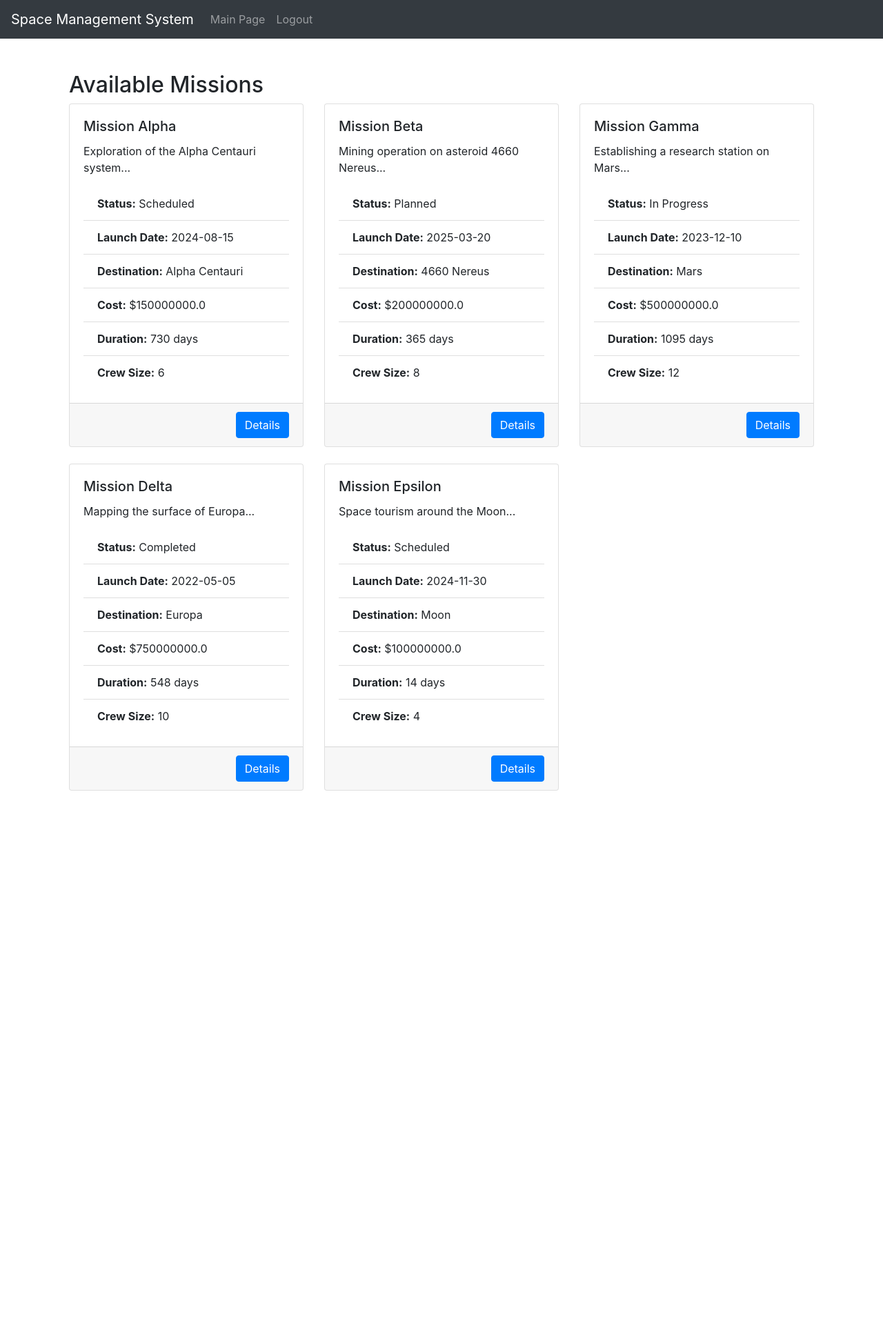
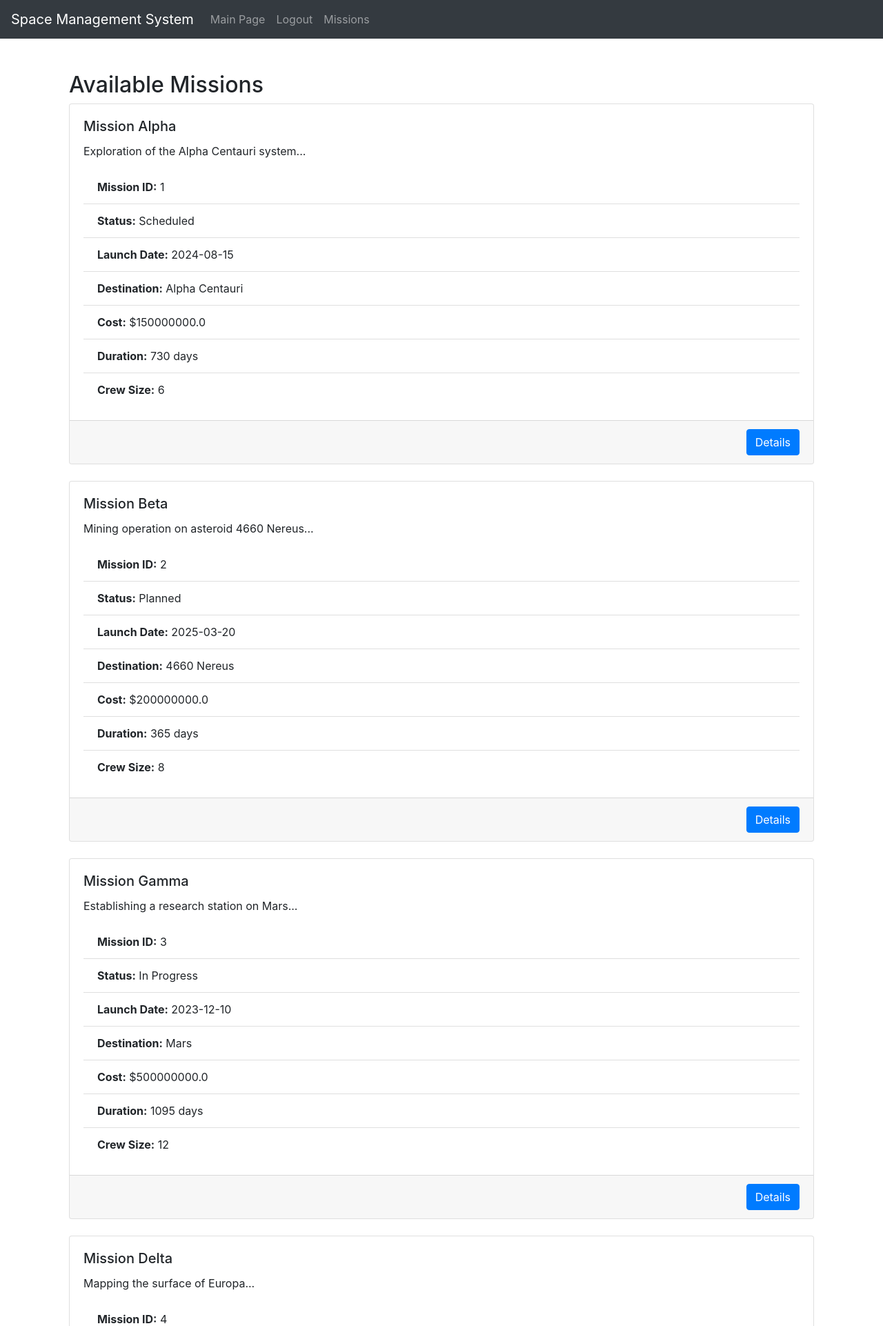
Before and after one commit to Emre-Akgul/Space-Management-System, a Flask app: page /missions in a window 1280 px wide. Shown: the top 1922 px of the page at 69% size. Before the commit the page ends 1146 px from the top, so only its background shows below. Run offline with Flask 2, Linux system fonts and the light colour scheme; a user stored in the database is signed in; data comes from the database, SQL or seed files in the repository; both versions use the stored data as it was after the commit; data that the repository does not hold is empty; some libraries are stand-ins or nearby versions.

Commit message:
missions added to layout, missions page modified, mission details added, backend of bidding

```diff
--- a/Space Management System/app/app.py
+++ b/Space Management System/app/app.py
@@ -95,7 +95,7 @@ def missions():
     try:
         cursor = mysql.connection.cursor(MySQLdb.cursors.DictCursor)
         query = """
-            SELECT mission_name, description, status, launch_date, destination, cost, duration, crew_size
+            SELECT mission_id, mission_name, description, status, launch_date, destination, cost, duration, crew_size
             FROM space_mission
         """
         cursor.execute(query)
@@ -106,6 +106,62 @@ def missions():
         cursor.close()
 
     return render_template('missions.html', missions=missions)
+
+
+@app.route('/mission/<int:mission_id>', methods=['GET', 'POST'])
+def mission_details(mission_id):
+    cursor = mysql.connection.cursor(MySQLdb.cursors.DictCursor)
+
+    # Fetch mission details
+    cursor.execute('SELECT * FROM space_mission WHERE mission_id = %s', (mission_id,))
+    mission = cursor.fetchone()
+
+    if not mission:
+        flash('Mission not found!', 'error')
+        return redirect(url_for('main_page'))
+
+    # Check if bidding is allowed for the mission
+    if mission['status'] != 'Bidding':
+        flash('Bidding is not allowed for this mission!', 'error')
+        return redirect(url_for('main_page'))
+
+    # Check if the bidding deadline has passed
+    cursor.execute('SELECT COUNT(*) AS is_deadline_passed FROM space_mission WHERE mission_id = %s AND bid_deadline < CURRENT_DATE()', (mission_id,))
+    deadline_check = cursor.fetchone()
+
+    if deadline_check['is_deadline_passed'] > 0:
+        flash('Bidding deadline has passed!', 'error')
+        return redirect(url_for('main_page'))
+
+    # Check if company has any conflicting missions
+    current_company_id = session.get('user_id')  # Assuming company ID is stored in session
+    cursor.execute('''
+        SELECT COUNT(*) AS existing_missions
+        FROM space_mission
+        WHERE company_id = %s
+        AND (
+            (launch_date < %s AND DATE_ADD(launch_date, INTERVAL duration DAY) > %s)
+            OR (launch_date BETWEEN %s AND %s)
+        )
+    ''', (current_company_id, mission['launch_date'], mission['launch_date'], mission['launch_date'], mission['launch_date']))
+    conflict_check = cursor.fetchone()
+
+    if conflict_check['existing_missions'] > 0:
+        flash('Company has conflicting missions!', 'error')
+        return redirect(url_for('main_page'))
+
+    # Handle bidding form submission
+    if request.method == 'POST':
+        bid_amount = request.form.get('bid_amount')
+
+        # Insert bid into database
+        cursor.execute('INSERT INTO bid (bid_amount, bid_date, status, company_id, mission_id) VALUES (%s, CURRENT_DATE(), %s, %s, %s)',
+                       (bid_amount, 'Submitted', current_company_id, mission_id))
+        mysql.connection.commit()
+        flash('Bid submitted successfully!', 'success')
+        return redirect(url_for('main_page'))
+
+    return render_template('mission_details.html', mission=mission)
 
 
 @app.route('/main')
--- a/Space Management System/app/templates/layout.html
+++ b/Space Management System/app/templates/layout.html
@@ -3,7 +3,7 @@
 <head>
     <meta charset="UTF-8">
     <meta name="viewport" content="width=device-width, initial-scale=1.0">
-    <title>Akgul Bank</title>
+    <title>Space Management System</title>
     <link rel="stylesheet" href="https://stackpath.bootstrapcdn.com/bootstrap/4.5.2/css/bootstrap.min.css">
 </head>
 <body>
@@ -28,6 +28,9 @@
                 <li class="nav-item">
                     <a class="nav-link" href="{{ url_for('logout') }}">Logout</a>
                 </li>
+                <li class="nav-item">
+                    <a class="nav-link" href="{{ url_for('missions') }}">Missions</a>
+                </li>
                 {% endif %}
             </ul>
         </div>
--- a/Space Management System/app/templates/missions.html
+++ b/Space Management System/app/templates/missions.html
@@ -4,14 +4,13 @@
 <div class="container mt-5">
     <h2>Available Missions</h2>
     {% if missions %}
-    <div class="row">
         {% for mission in missions %}
-        <div class="col-md-4">
         <div class="card mb-4">
             <div class="card-body">
                 <h5 class="card-title">{{ mission.mission_name }}</h5>
                 <p class="card-text">{{ mission.description[:100] }}...</p>
                 <ul class="list-group list-group-flush">
+                    <li class="list-group-item"><strong>Mission ID:</strong> {{ mission.mission_id }}</li>
                     <li class="list-group-item"><strong>Status:</strong> {{ mission.status }}</li>
                     <li class="list-group-item"><strong>Launch Date:</strong> {{ mission.launch_date }}</li>
                     <li class="list-group-item"><strong>Destination:</strong> {{ mission.destination }}</li>
@@ -21,12 +20,10 @@
                 </ul>
             </div>
             <div class="card-footer text-right">
-                    <a href="#" class="btn btn-primary">Details</a>
-                </div>
+                <a href="{{ url_for('mission_details', mission_id=mission.mission_id) }}" class="btn btn-primary">Details</a>
             </div>
         </div>
         {% endfor %}
-    </div>
     {% else %}
     <p>No missions available at the moment.</p>
     {% endif %}
```
Also changed, not shown: Space Management System/app/templates/mission_details.html (added, +30 -0 lines), Space Management System/schema.sql (+46 -0 lines). Lines whose indentation alone changed are shown as unchanged.
